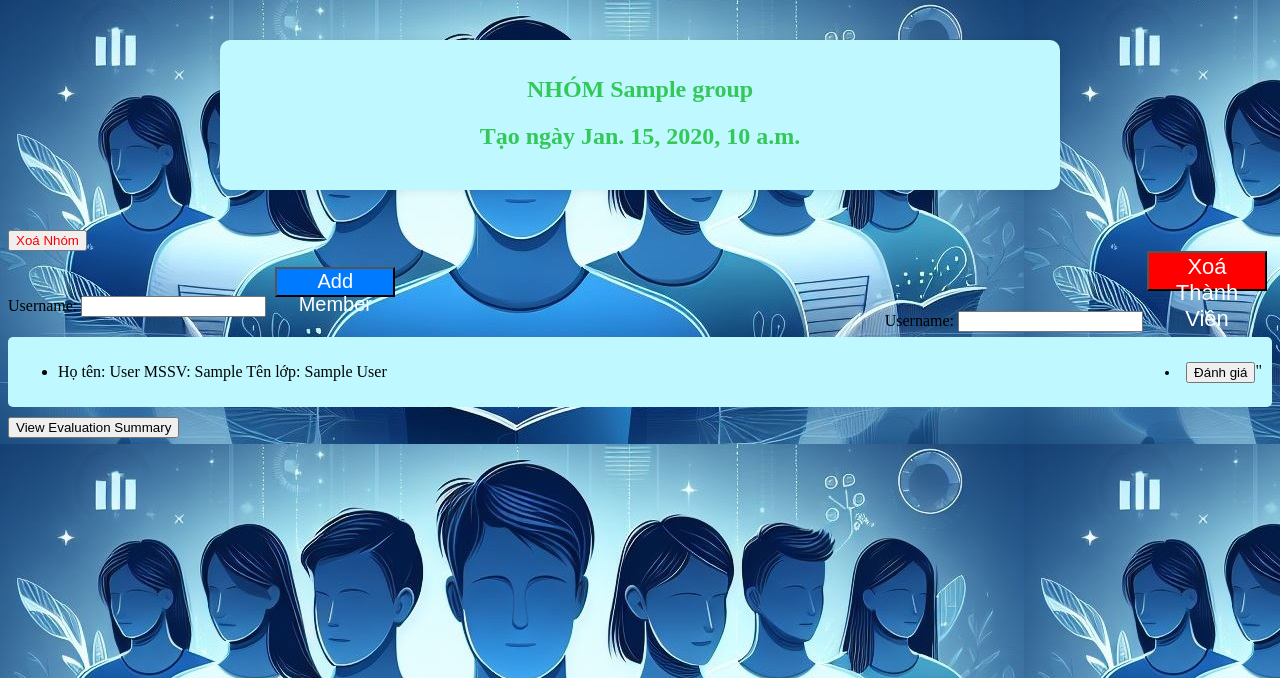
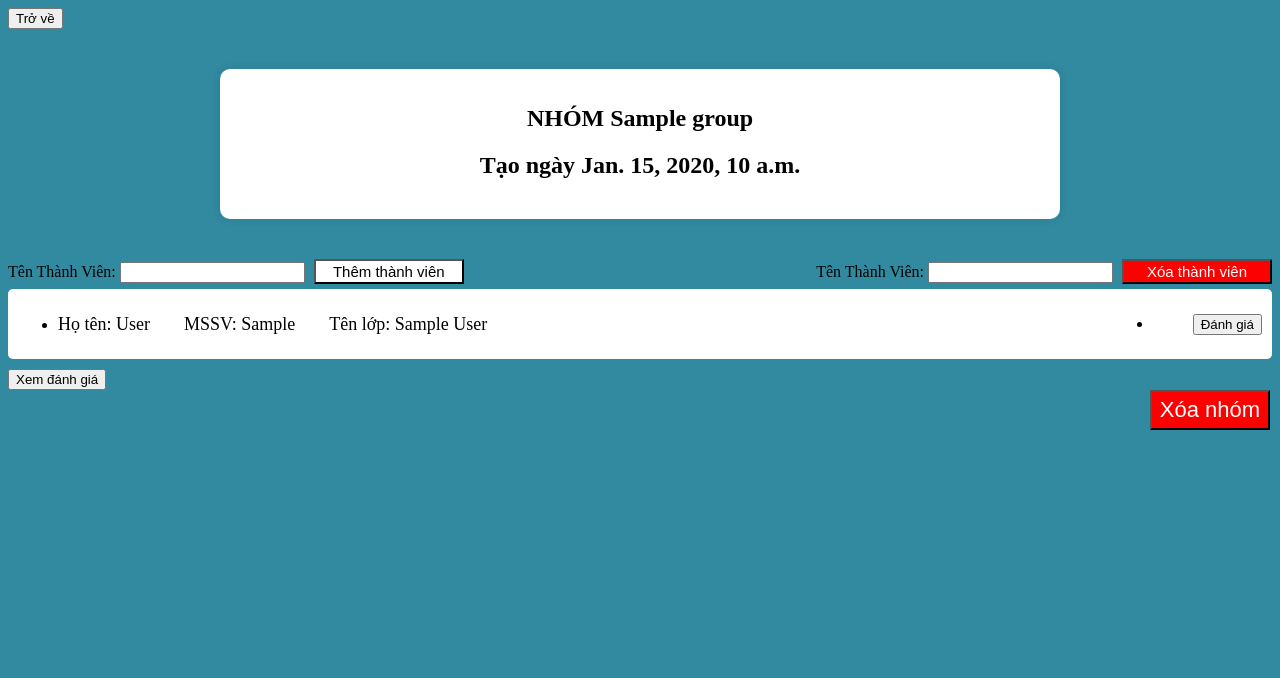
Before and after one commit to VIEE02/14_Group-Self-Assessment, a Django app: page /group/1/ in a window 1280 px wide. Shown: the top 678 px of the page. Run offline with Django 5.2, Linux system fonts and the light colour scheme; a user stored in the database is signed in; tables that the repository leaves empty hold one stand-in row (values such as "Sample post").

Commit message:
Add files via upload

```diff
--- a/login/models.py
+++ b/login/models.py
@@ -75,7 +75,7 @@ class DanhGia(models.Model):
     score3 = models.IntegerField()
     score = models.FloatField(null=True,blank=True)
     created_at = models.DateTimeField(auto_now_add=True)
-    nguoidanhgia = models.CharField(max_length=255)
+    nguoidanhgia = models.CharField(max_length=255,null=True,blank=True)
 
     class Meta:
         db_table = 'danhgia'
--- a/login/static/login/css/group.css
+++ b/login/static/login/css/group.css
@@ -1,8 +1,11 @@
+body {
+  background-color: rgb(49, 138, 160);
+}
 .container {
   max-width: 800px;
   margin: 40px auto;
   padding: 20px;
-    background-color: #bff8ff;
+  background-color:white;
   border-radius: 10px;
   box-shadow: 0 0 10px rgba(0, 0, 0, 0.1);
 }
@@ -11,7 +14,7 @@
   text-align: center;
   font-size: 24px;
   font-weight: bold;
-    color: #34C759;
+  color: black;
   margin-bottom: 20px;
 }
 
@@ -19,11 +22,12 @@
   display: flex;
   justify-content: space-between;
   align-items: center;
-    background-color: #bff8ff;
+  background-color: white;
   padding: 10px;
   border-radius: 5px;
   margin-bottom: 10px;
   position: relative;
+  height: 50px;
 }
 
 .member-info span {
@@ -31,7 +35,6 @@
   margin-right: 20px;
   font-size: 20px;
 }
-
 
 .member-options {
   flex: 0.2;
@@ -42,19 +45,30 @@
   background-color: transparent;
   border: none;
 }
+
 .group-actions {
   display: flex;
   align-items: center;
   justify-content: space-between;
   margin-bottom: 5px;
 }
+
 .add-member-btn {
-  background-color: #007bff;
+  background-color: white;
+  color:black;
+  margin-left: 5px;
+  width: 150px;
+  height: 25px;
+  font-size: 15px;
+}
+
+.delete-member-btn {
+  background-color: red;
   color: #fff;
   margin-left: 5px;
-  width: 120px;
-  height: 30px;
-  font-size: 20px;
+  width: 150px;
+  height: 25px;
+  font-size: 15px;
 }
 
 .delete-group-btn {
@@ -64,8 +78,11 @@
   width: 120px;
   height: 40px;
   font-size: 22px;
-
+  float: right;
+  position: absolute;
+  right: 5px;
 }
-body {
-  background-image: url('images/banner1.jpg');
+.member-info li span {
+  margin-right: 30px;
+  font-size: 18px;
 }
--- a/login/static/login/css/style6.css
+++ b/login/static/login/css/style6.css
@@ -1,7 +1,6 @@
 body {
     font-family: Arial, sans-serif;
-    background: url("{% static 'images/banner2.jpg' %}") center center fixed;
-    background-size: cover;
+    background-color: rgb(49, 138, 160);
     margin: 0;
     padding: 0;
 }
--- a/login/templates/group.html
+++ b/login/templates/group.html
@@ -6,60 +6,61 @@
     <meta name="viewport" content="width=device-width, initial-scale=1.0">
     <link rel="stylesheet" href="{% static 'login/css/group.css' %}">
     <title>Nhóm {{ group.groupname }}</title>
-    <script src="{%static 'login/js/myscript.js'%}"></script>
+    <script src="{% static 'login/js/myscript.js' %}"></script>
 </head>
 <body>
+    <button class="back-button" onclick="window.location.href='{% url 'home' %}'">Trở về</button>
+
     <div class="container">
         <h1 class="title">NHÓM {{ group.groupname }}</h1>
         <h2 class="title">Tạo ngày {{ group.created_at }}</h2>
     </div>
-    <form method="post">
-        {% csrf_token %}
-        <input type="hidden" name="delete_group" value="true">
-        <button type="submit" style="color: red;">Xoá Nhóm</button>
-    </form>
+
     <div class="group-actions">
         <form method="post">
             {% csrf_token %}
-            <label for="username">Username:</label>
+            <label for="username">Tên Thành Viên:</label>
             <input type="text" name="username" id="username" required>
             <input type="hidden" name="action" value="add">
-            <button class="add-member-btn" type="submit">Add Member</button>
+            <button class="add-member-btn" type="submit">Thêm thành viên</button>
         </form>
         <div style="flex-grow: 1;"></div>
         <form method="post">
             {% csrf_token %}
-            <label for="username">Username:</label>
+            <label for="username">Tên Thành Viên:</label>
             <input type="text" name="username" id="username" required>
             <input type="hidden" name="action" value="remove">
-            <button class="delete-group-btn" type="submit">Xoá Thành Viên</button>
+            <button class="delete-member-btn" type="submit">Xóa thành viên</button>
         </form>
     </div>
+
     <div class="member-container">
         <div class="member-info">
             <ul>
                 {% for member in members %}
-                    <li>Họ tên: {{ member.fullname }}  MSSV: {{ member.mssv }}  Tên lớp: {{ member.classname }}</li>
+                    <li>
+                        <span>Họ tên: {{ member.fullname }}</span>
+                        <span>MSSV: {{ member.mssv }}</span>
+                        <span>Tên lớp: {{ member.classname }}</span>
+                    </li>
                 {% endfor %}
             </ul>
         </div>
         <div class="member-options">
-             <button class="option-btn">
-                <div class="options">
             <ul>
                 {% for member in members %}
                     <li>
-                                <button onclick="window.location.href='{% url 'evaluate_member' group_id=group.id member_id=member.id %}'">Đánh giá</button>"
+                        <button onclick="window.location.href='{% url 'evaluate_member' group_id=group.id member_id=member.id %}'">Đánh giá</button>
                     </li>
                 {% endfor %}
             </ul>
         </div>
-            </button>
     </div>
-    </div>
+
     <a href="{% url 'group_summary' group_id=group.id %}">
-        <button>View Evaluation Summary</button>
+        <button>Xem đánh giá</button>
     </a>
+
     {% if messages %}
         <ul>
             {% for message in messages %}
@@ -68,6 +69,10 @@
         </ul>
     {% endif %}
 
-        <!-- Thêm thêm các thành viên vào đây -->
+    <form method="post">
+        {% csrf_token %}
+        <input type="hidden" name="delete_group" value="true">
+        <button type="submit" class="delete-group-btn">Xóa nhóm</button>
+    </form>
 </body>
 </html>
--- a/login/templates/groupdanhgia.html
+++ b/login/templates/groupdanhgia.html
@@ -41,6 +41,6 @@
             </table>
         </div>
     </main>
-    <button class="back-button" onclick="window.location.href='{% url 'group' group_id=group.id %}'">Trở về nhà</button>
+    <button class="back-button" onclick="window.location.href='{% url 'group' group_id=group.id %}'">Trở về</button>
 </body>
 </html>
--- a/login/templates/nhom.html
+++ b/login/templates/nhom.html
@@ -16,11 +16,11 @@
             <table>
                 <thead>
                     <tr>
-                        <th>ID</th>
+                        <th>ID Thành viên</th>
                         <th>Tiêu Đề</th>
                         <th>Đánh Giá</th>
                         <th>Điểm</th>
-                        <th>Ngày Tạo</th>
+                        <th>Ngày Tạo Nhóm</th>
                         <th>Group ID</th>
                     </tr>
                 </thead>
@@ -39,6 +39,6 @@
             </table>
         </div>
     </main>
-    <button class="back-button" onclick="window.location.href='{% url 'home' %}'">Trở về nhà</button>
+    <button class="back-button" onclick="window.location.href='{% url 'home' %}'">Trở về</button>
 </body>
 </html>
--- a/login/templates/profile.html
+++ b/login/templates/profile.html
@@ -13,10 +13,11 @@
     <link rel="stylesheet" href="{% static 'login/css/style3.css' %}">
 </head>
 <body>
+
     <div class="container">
         <h1 class="title">Trang cá nhân</h1>
         <div class="profile-container">
-            <img src="{{ user.avatar }}" alt="Ảnh đại diện" class="avatar">
+            <img src="/media/{{ user.avatar }}" alt="Ảnh đại diện" class="avatar">
             <h2 class="username">{{ user.username }}</h2>
             <p class="info">ID: {{ user.id }}</p>
             <p class="info">Full Name: {{ user.fullname }}</p>
@@ -32,7 +33,7 @@
                 <input type="submit" value="Cập nhật">
             </form>
         </div>
+        <button class="back-button" onclick="window.location.href='{% url 'home' %}'">Trở về nhà</button>
     </div>
-    <button onclick="window.location.href='{% url 'home' %}" class="back-button">Trở về nhà</button>
 </body>
 </html>
--- a/login/views.py
+++ b/login/views.py
@@ -142,7 +142,7 @@ def evaluate_member_view(request, group_id, member_id):
             evaluation.score = average_score
             evaluation.nguoidanhgia = member.fullname
             evaluation.save()
-            messages.success(request, f"Evaluation for {member.username} has been submitted.")
+            messages.success(request, f"Đánh giá cho {member.username} đã được gửi.")
             return redirect('group', group_id)
         else:
             print(form.errors)  # Debug: Print form errors to the console
@@ -159,6 +159,12 @@ def user_evaluations_view(request):
 
 @login_required
 def group_summary_view(request,group_id):
+    user = request.user
+    group = get_object_or_404(Group, id=group_id)
+    user_followed_groups = user.followed_user_id.split(',') if user.followed_user_id else []
+    if str(group_id) not in user_followed_groups:
+        messages.error(request, "Bạn không phải là nhóm trưởng của nhóm này.")
+        return redirect('group', group_id=group.id)
     group = get_object_or_404(Group, id=group_id)
     evaluations = DanhGia.objects.filter(groupid=group_id)
     return render(request, 'groupdanhgia.html', {'group': group, 'evaluations': evaluations})
```
Also changed, not shown: login/templates/base.html (+7 -12 lines), login/templates/danhgia.html (+7 -9 lines), login/migrations/0010_alter_danhgia_nguoidanhgia.py (added), 3 other files. Lines whose indentation alone changed are shown as unchanged.
